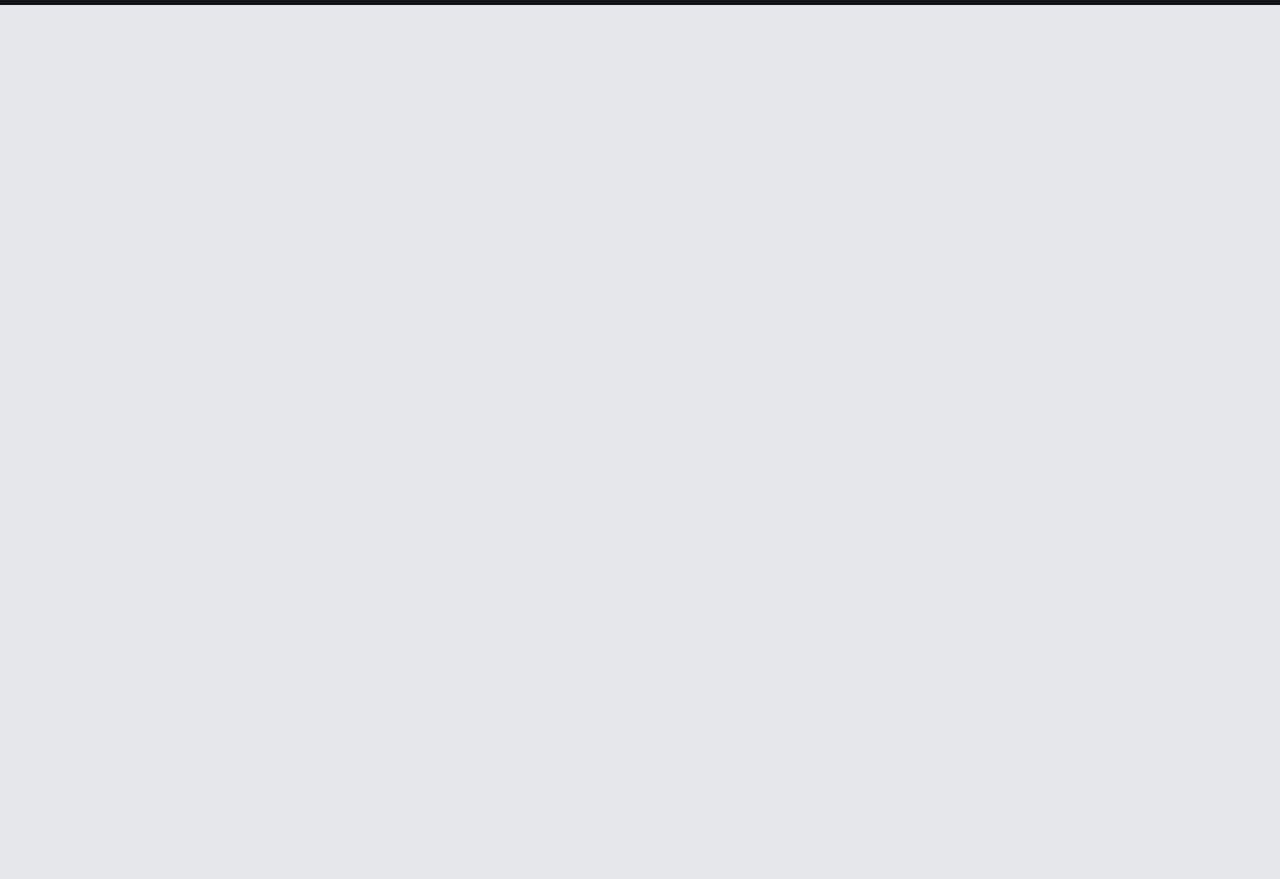
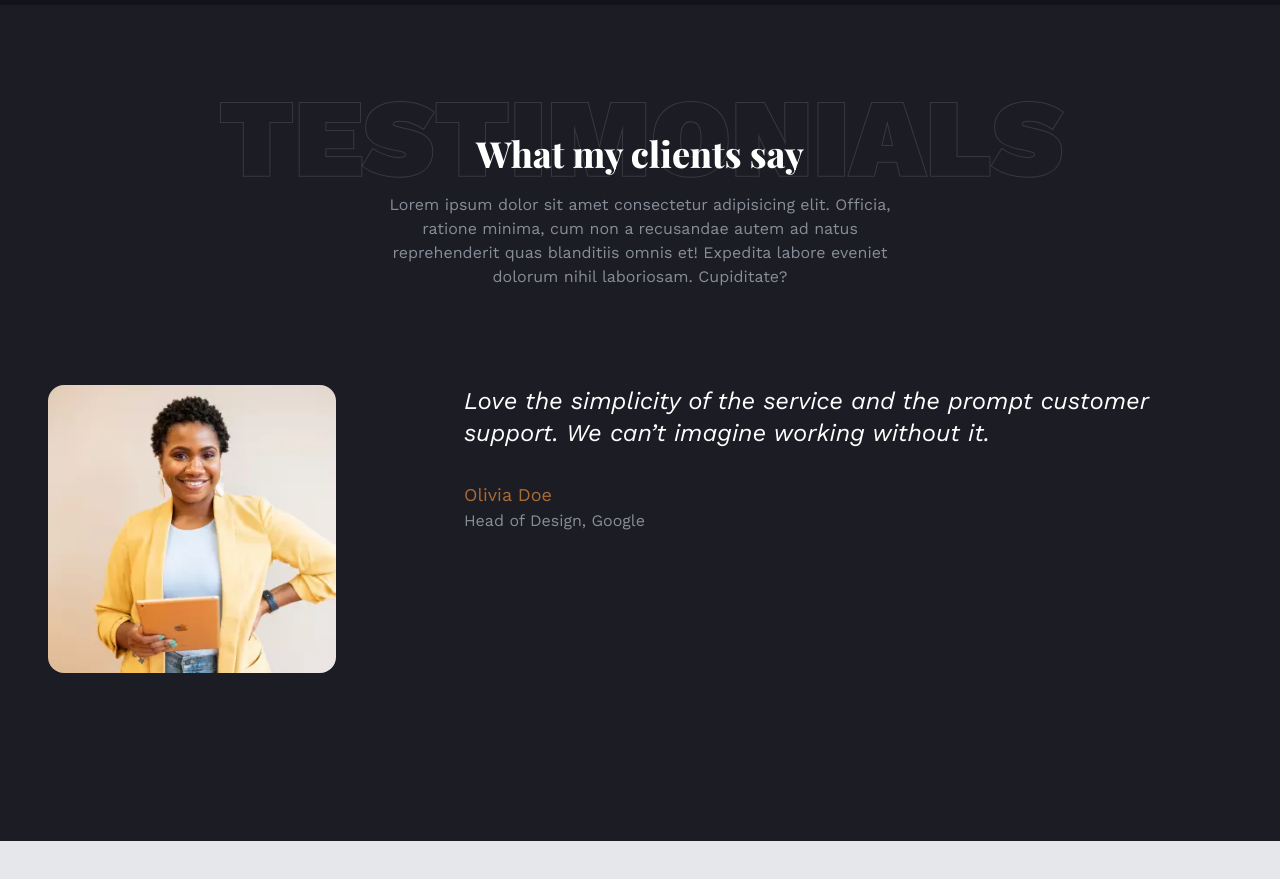
Before and after one commit to stanclarke-jr/portfolio-website, a React (Create React App) app: page / in a window 1280 px wide. Shown: the part 3920-4799 px from the top of the page. Built offline with nearby package versions, Linux system fonts and the light colour scheme; a web font is replaced by a local one.

Commit message:
feat: Testimonial section/components

```diff
--- a/src/App.js
+++ b/src/App.js
@@ -5,6 +5,7 @@
 import Portfolio from './components/Portfolio';
 import Services from './components/Services';
 import Skills from './components/Skills';
+import Testimonials from './components/Testimonials';
 
 const App = () => {
   return (
@@ -16,6 +17,7 @@
       <Skills />
       <Portfolio />
       <Services />
+      <Testimonials />
       <div style={{ height: '2000px' }}></div>
     </div>
   );
--- /dev/null
+++ b/src/components/TestimonialSlider.js
@@ -0,0 +1,52 @@
+import { testimonials } from '../data';
+
+import { Swiper, SwiperSlide } from 'swiper/react';
+
+import 'swiper/css';
+import 'swiper/css/pagination';
+import '../swiper.css';
+
+import { Autoplay, Pagination } from 'swiper';
+
+const TestimonialSlider = () => {
+  return (
+    <>
+      <Swiper
+        pagination={{
+          clickable: true,
+        }}
+        autoplay={{
+          delay: 2500,
+          disableOnInteraction: false,
+        }}
+        modules={{ Autoplay, Pagination }}
+        className="mySwiper"
+      >
+        {testimonials.map((testimonial, index) => {
+          const { authorImg, authorText, authorName, authorPosition } =
+            testimonial;
+          return (
+            <SwiperSlide key={index}>
+              <div className="flex flex-col lg:flex-row gap-12 lg:gap-32">
+                <div className="h-48 w-48 lg:w-[328px] lg:h-[328px]">
+                  <img className="rounded-2xl" src={authorImg} alt="" />
+                </div>
+                <div className="flex flex-col max-w-3xl">
+                  <h5 className="font-body text-2xl mb-8 italic font-normal">
+                    {authorText}
+                  </h5>
+                  <div>
+                    <p className="text-lg text-accent">{authorName}</p>
+                    <p>{authorPosition}</p>
+                  </div>
+                </div>
+              </div>
+            </SwiperSlide>
+          );
+        })}
+      </Swiper>
+    </>
+  );
+};
+
+export default TestimonialSlider;
--- /dev/null
+++ b/src/components/Testimonials.js
@@ -0,0 +1,24 @@
+import TestimonialSlider from './TestimonialSlider';
+
+const Testimonials = () => {
+  return (
+    <section id="testimonials" className="section bg-secondary">
+      <div className="container mx-auto">
+        <div className="flex flex-col items-center text-center">
+          <h2 className="section-title before:content-testimonials before:hidden before:absolute relative before:opacity-40 before:lg:block before:-top-[2rem] before:-left-64">
+            What my clients say
+          </h2>
+          <p className="subtitle">
+            Lorem ipsum dolor sit amet consectetur adipisicing elit. Officia,
+            ratione minima, cum non a recusandae autem ad natus reprehenderit
+            quas blanditiis omnis et! Expedita labore eveniet dolorum nihil
+            laboriosam. Cupiditate?
+          </p>
+        </div>
+        <TestimonialSlider />
+      </div>
+    </section>
+  );
+};
+
+export default Testimonials;
```
